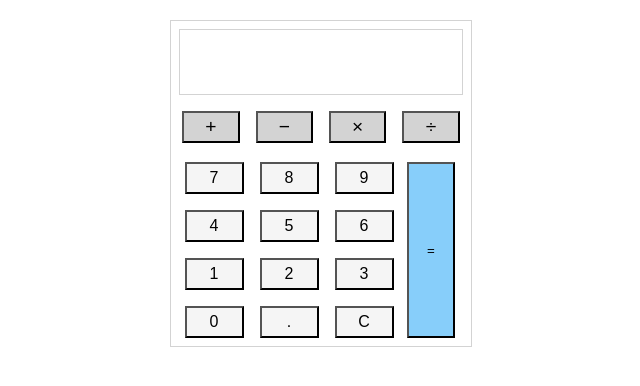
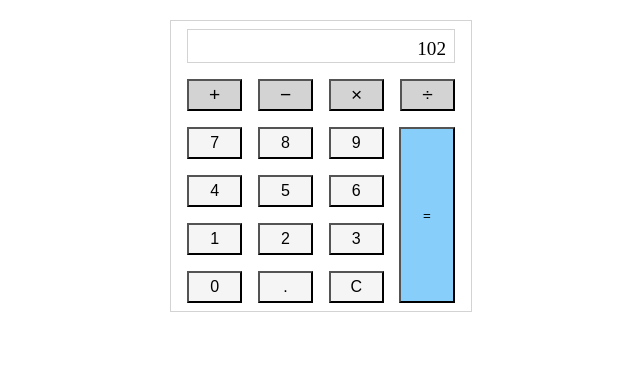
Before and after one commit to thalkirst/calculator, a plain HTML site: page index.html in a window 1280 px wide. Shown: the whole page, without its empty margins (86-726 px from the left). Drawn offline with Linux system fonts and the light colour scheme.

Commit message:
all buttons plus looks done except parsing

```diff
--- a/css/style.css
+++ b/css/style.css
@@ -16,14 +16,16 @@ body {
 
 .calculator__mathSigns {
     display: flex;
-    margin: 0.2rem;
+    margin-left: 0.5rem;
+    margin-right: 0.5rem;
 }
 
 .calculator__buttons {
     display: flex;
     flex-wrap: wrap;
     justify-content: center;
-
+    margin-left: 0.3rem;
+    margin-right: 0.35rem;
 }
 
 .calculator__equals {
@@ -31,16 +33,20 @@ body {
     margin-top: 0.5rem;
     margin-right: 1rem;
     font-size: 1.5rem;
+    margin-left: -0.1rem;
 }
 
 .input__field {
-    padding-top: 1rem;
+    padding-top: 0.5rem;
     padding-right: 0.5rem;
     text-align: right;
-    font-size: 1.5rem;
-    height: 3rem;
+    font-size: 1.2rem;
+    min-height: 1.5rem;
     border: 1px solid lightgrey;
     margin: 0.5rem;
+    margin-left: 1rem;
+    margin-right: 1rem;
+    word-wrap: break-word;
 }
 
 .button__mathSigns {
@@ -61,6 +67,5 @@ body {
 .button__Equals {
     background-color: lightskyblue;
     height: 11rem;
-    width: 3rem;
-
+    width: 3.5rem;
 }
--- a/index.html
+++ b/index.html
@@ -10,33 +10,34 @@
 
 <body>
     <div class="calculator__main">
-        <div class="input__field"></div>
+        <div class="input__field">102</div>
         <div class="calculator__mathSigns">
-            <button class="button__mathSigns">+</button>
-            <button class="button__mathSigns">&#8722;</button>
-            <button class="button__mathSigns">&#215;</button>
-            <button class="button__mathSigns">&#247;</button>
+            <button class="button__mathSigns button__numbers">&#43;</button>
+            <button class="button__mathSigns button__numbers">&#8722;</button>
+            <button class="button__mathSigns button__numbers">&#215;</button>
+            <button class="button__mathSigns button__numbers">&#247;</button>
         </div>
         <div class="calculator__body">
             <div class="calculator__buttons">
-                <button class="button__mainButtons">7</button>
-                <button class="button__mainButtons">8</button>
-                <button class="button__mainButtons">9</button>
-                <button class="button__mainButtons">4</button>
-                <button class="button__mainButtons">5</button>
-                <button class="button__mainButtons">6</button>
-                <button class="button__mainButtons">1</button>
-                <button class="button__mainButtons">2</button>
-                <button class="button__mainButtons">3</button>
-                <button class="button__mainButtons">0</button>
-                <button class="button__mainButtons">.</button>
-                <button class="button__mainButtons">C</button>
+                <button class="button__mainButtons button__numbers">7</button>
+                <button class="button__mainButtons button__numbers">8</button>
+                <button class="button__mainButtons button__numbers">9</button>
+                <button class="button__mainButtons button__numbers">4</button>
+                <button class="button__mainButtons button__numbers">5</button>
+                <button class="button__mainButtons button__numbers">6</button>
+                <button class="button__mainButtons button__numbers">1</button>
+                <button class="button__mainButtons button__numbers">2</button>
+                <button class="button__mainButtons button__numbers">3</button>
+                <button class="button__mainButtons button__numbers">0</button>
+                <button class="button__mainButtons button__numbers">.</button>
+                <button class="button__mainButtons button__eraser">C</button>
             </div>
             <div class="calculator__equals">
                 <button class="button__Equals">=</button>
             </div>
         </div>
     </div>
+    <script src="js/main.js"></script>
 </body>
 
 </html>
--- /dev/null
+++ b/js/main.js
@@ -0,0 +1,12 @@
+
+let eraser = document.querySelector(".button__eraser");
+eraser.addEventListener("click", () => {
+    let inputField = document.querySelector(".input__field");
+    inputField.textContent = '';
+})
+
+let numbers = document.querySelectorAll(".button__numbers");
+numbers.forEach(item => item.addEventListener("click", () => {
+    let inputField = document.querySelector(".input__field");
+    inputField.textContent = inputField.textContent + item.textContent;
+}))
```
